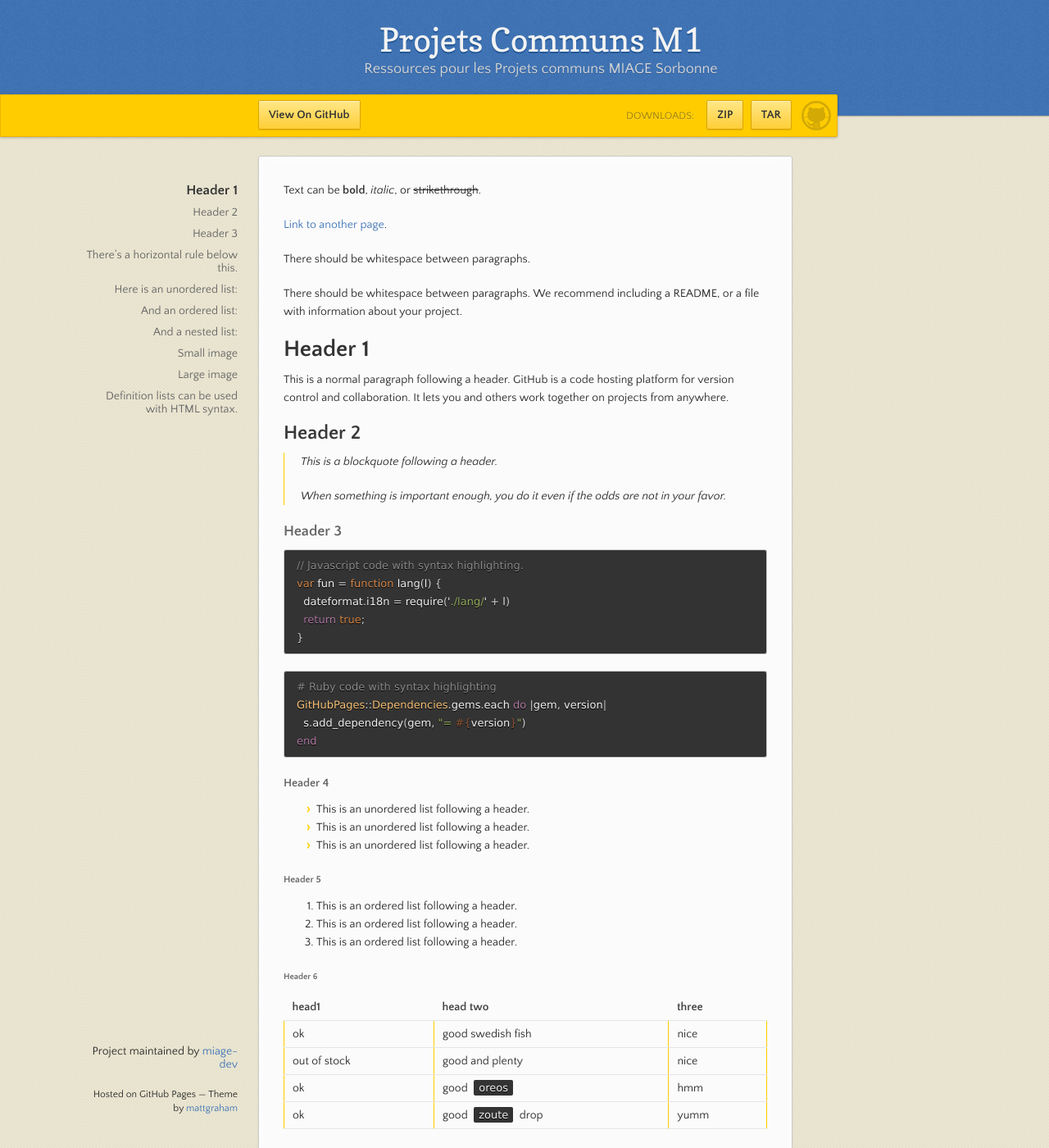
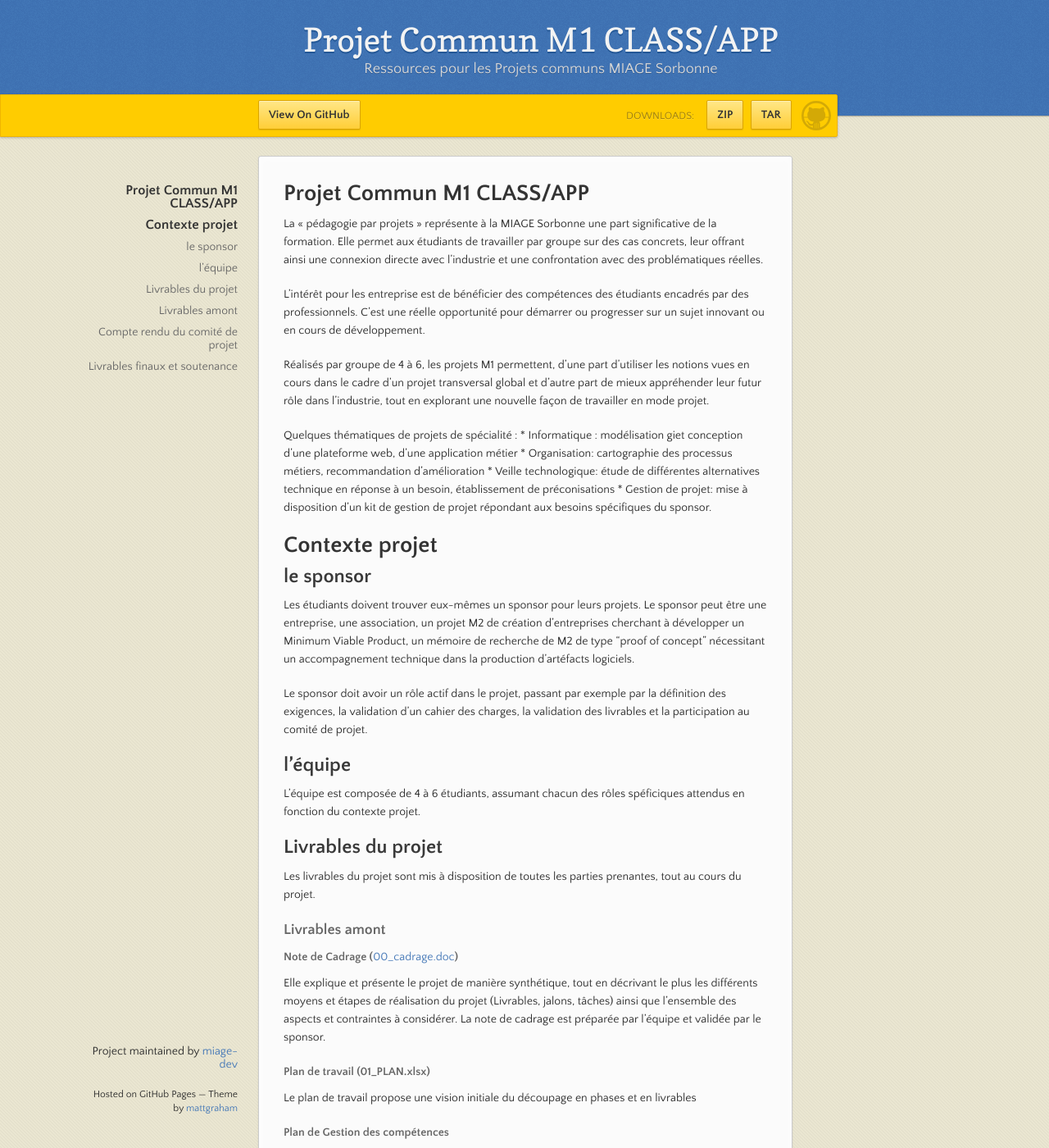
Before and after one commit to miage-dev/projet-communs-miage, a Jekyll site: the page built from index.md, in a window 1280 px wide and 1400 px high. Shown: the whole window at 82% size. Built offline with Jekyll 4.4.1, drawn with Linux system fonts in a browser that asks for light colours; our own code applies the rules of GitHub Pages for plain Markdown files; some of the changed text lies outside the part shown.

Commit message:
templates

````diff
--- a/index.md
+++ b/index.md
@@ -2,122 +2,60 @@
 layout: default
 ---
 
-Text can be **bold**, _italic_, or ~~strikethrough~~.
+# Projet Commun M1 CLASS/APP
 
-[Link to another page](./another-page.html).
+La « pédagogie par projets » représente à la MIAGE Sorbonne une part significative de la formation. Elle permet aux étudiants de travailler par groupe sur des cas concrets, leur offrant ainsi une connexion directe avec l’industrie et une confrontation avec des problématiques réelles.
 
-There should be whitespace between paragraphs.
+L’intérêt pour les entreprise est de bénéficier des compétences des étudiants encadrés par des professionnels. C’est une réelle opportunité pour démarrer ou progresser sur un sujet in­novant ou en cours de développement.
 
-There should be whitespace between paragraphs. We recommend including a README, or a file with information about your project.
+Réalisés par groupe de 4 à 6, les projets M1 permettent, d’une part d’utiliser les notions vues en cours dans le cadre d’un projet transversal global et d’autre part de mieux appréhender leur futur rôle dans l’industrie, tout en explorant une nouvelle façon de travailler en mode projet.
 
-# Header 1
+Quelques thématiques de projets de spécialité :
+    * Informatique : modélisation giet conception d’une plate­forme web, d'une application métier
+    * Organisation: cartographie des processus métiers, recommandation d'amélioration
+    * Veille technologique: étude de différentes alternatives technique en réponse à un besoin, établissement de préconisations
+    * Gestion de projet: mise à disposition d'un kit de gestion de projet répondant aux besoins spécifiques du sponsor.
 
-This is a normal paragraph following a header. GitHub is a code hosting platform for version control and collaboration. It lets you and others work together on projects from anywhere.
+# Contexte projet
 
-## Header 2
+## le sponsor
 
-> This is a blockquote following a header.
->
-> When something is important enough, you do it even if the odds are not in your favor.
+Les étudiants doivent trouver eux-mêmes un sponsor pour leurs projets. Le sponsor peut être une entreprise, une association, un projet M2 de création d’entreprises cherchant à développer un Minimum Viable Product, un mémoire de recherche de M2 de type “proof of concept” nécessitant un accompagnement technique dans la production d'artéfacts logiciels.
 
-### Header 3
+Le sponsor doit avoir un rôle actif dans le projet, passant par exemple par la définition des exigences, la validation d'un cahier des charges, la validation des livrables et la participation au comité de projet.
 
-```js
-// Javascript code with syntax highlighting.
-var fun = function lang(l) {
-  dateformat.i18n = require('./lang/' + l)
-  return true;
-}
-```
+## l'équipe
 
-```ruby
-# Ruby code with syntax highlighting
-GitHubPages::Dependencies.gems.each do |gem, version|
-  s.add_dependency(gem, "= #{version}")
-end
-```
+L'équipe est composée de 4 à 6 étudiants, assumant chacun des rôles spéficiques attendus en fonction du contexte projet.
 
-#### Header 4
+## Livrables du projet
 
-*   This is an unordered list following a header.
-*   This is an unordered list following a header.
-*   This is an unordered list following a header.
+Les livrables du projet sont mis à disposition de toutes les parties prenantes, tout au cours du projet.
 
-##### Header 5
+### Livrables amont
 
-1.  This is an ordered list following a header.
-2.  This is an ordered list following a header.
-3.  This is an ordered list following a header.
+#### Note de Cadrage ([00_cadrage.doc](assets/templates/00_cadrage.doc))
 
-###### Header 6
+Elle explique et  présente le projet de manière synthétique, tout en décrivant le plus les différents moyens et étapes de réalisation du projet (Livrables, jalons, tâches) ainsi que l’ensemble des aspects et contraintes à considérer.  La note de cadrage est préparée par l'équipe et validée par le sponsor.
 
-| head1        | head two          | three |
-|:-------------|:------------------|:------|
-| ok           | good swedish fish | nice  |
-| out of stock | good and plenty   | nice  |
-| ok           | good `oreos`      | hmm   |
-| ok           | good `zoute` drop | yumm  |
+#### Plan de travail (01_PLAN.xlsx)
 
-### There's a horizontal rule below this.
+Le plan de travail propose une vision initiale du découpage en phases et en livrables
 
-* * *
+#### Plan de Gestion des compétences
 
-### Here is an unordered list:
+L’objectif du projet est de développer et consolider des compétences visées dans la formation MIAGE en groupe, dans un contexte professionnel. La composition de l'équipe et les rôles assignés à chaque membre doivent couvrir l'ensemble des compétences qu'il est nécessaire de développer pour la conduite et la réussite du projet.
 
-*   Item foo
-*   Item bar
-*   Item baz
-*   Item zip
+Une fois l'expression du besoin définie par le sponsor, l'équipe se réunit pour définir les rôles nécessaires à l'accomplissement des tâches du projet en suivant la norme European Norm (EN) 16234-1 European e-Competence Framework (e-CF) https://ecfexplorer.itprofessionalism.org. Les niveaux de compétences associées à ces rôles sont ensuite affinés au cas par cas, en fonction du contexte projet pour arriver à un cartographie précise des besoins en compétences du projet.
 
-### And an ordered list:
+Chaque étudiant complètera son profil en sélectionnant, pour chacune des dimensions, les niveaux compétences qu'il estime avoir en début de projet, en justifiant par son expérience professionnelle, personnelle ou par ses acquis de la formation. Si tous les besoins en compétence du projet ne sont pas satisfaits, un plan d'action équipe doit être mis en place pour organiser la montée en compétence des membres de l'équipe.
 
-1.  Item one
-1.  Item two
-1.  Item three
-1.  Item four
+Le plan de gestion des compétences est préparé par l'équipe et validé par le tuteur enseignant.
 
-### And a nested list:
+### Compte rendu du comité de projet
 
-- level 1 item
-  - level 2 item
-  - level 2 item
-    - level 3 item
-    - level 3 item
-- level 1 item
-  - level 2 item
-  - level 2 item
-  - level 2 item
-- level 1 item
-  - level 2 item
-  - level 2 item
-- level 1 item
+En fonction de la méthodologie projet déterminée conjointement par l'équipe et le sponsor (cascade, agile, hybride...) un rapport d'avancement régulier (mensuel ou bi-mensuel) est rédigé par l'équipe, contenant a minima les comptes rendus des comités de projet, l'état d'avancement, les alertes soulevées et un plan d'action.
 
-### Small image
+### Livrables finaux et soutenance
 
-![Octocat](https://github.githubassets.com/images/icons/emoji/octocat.png)
-
-### Large image
-
-![Branching](https://guides.github.com/activities/hello-world/branching.png)
-
-
-### Definition lists can be used with HTML syntax.
-
-<dl>
-<dt>Name</dt>
-<dd>Godzilla</dd>
-<dt>Born</dt>
-<dd>1952</dd>
-<dt>Birthplace</dt>
-<dd>Japan</dd>
-<dt>Color</dt>
-<dd>Green</dd>
-</dl>
-
-```
-Long, single-line code blocks should not wrap. They should horizontally scroll if they are too long. This line should be long enough to demonstrate this.
-```
-
-```
-The final element.
-```
+À la fin du projet, les différents livrables définis dans la note de cadrage sont transmis à toutes les parties prenantes. La soutenance du projet commun
````
Also changed, not shown: 5 other files.
